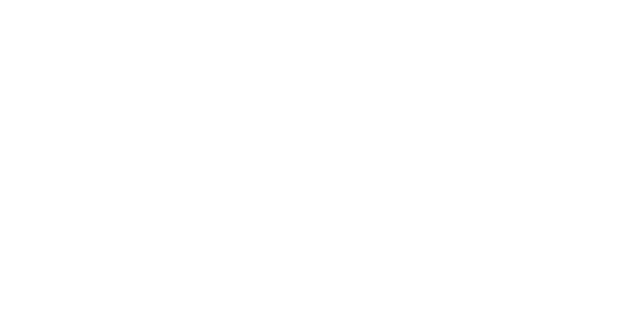
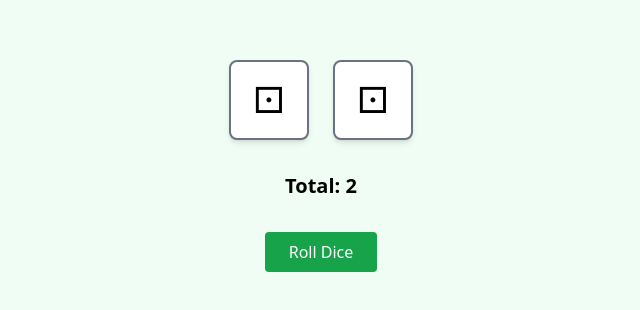
Before and after one commit to DannyS95/react-20, a React (Vite) app: page /roll-dice in a window 1280 px wide. Before the commit this address had no page. Shown: the part 234-544 px from the top of the page, without its empty margins (319-959 px from the left). Built offline with nearby package versions, Linux system fonts and the light colour scheme; the HTML template or start-up script is replaced by a standard one.

Commit message:
feature: add Roll Dice page with face-based dice display
- Created RollDice page and Dice component
- Added route and navigation to /roll-dice
- Show dice face using emoji based on value
- Display total of both dice

refactor: migrate Quote types to models folder and rename types to models

```diff
--- a/src/App.tsx
+++ b/src/App.tsx
@@ -1,8 +1,9 @@
 // src/App.tsx
-import { Routes, Route, Link } from 'react-router-dom';
+import { Routes, Route } from 'react-router-dom';
 import Home from './pages/Home';
 import QuoteGenerator from './pages/QuoteGenerator';
 import Calculator from './pages/Calculator';
+import RollDice from './pages/RollDice'; // 🧩 make sure this import exists
 
 function App() {
   return (
@@ -11,7 +12,7 @@
         <Route path="/" element={<Home />} />
         <Route path="/quote-generator" element={<QuoteGenerator />} />
         <Route path="/calculator" element={<Calculator />} />
-
+        <Route path="/roll-dice" element={<RollDice />} /> {/* ✅ Correct Route */}
       </Routes>
     </div>
   );
--- /dev/null
+++ b/src/components/Dice.tsx
@@ -0,0 +1,17 @@
+// src/components/Dice.tsx
+import React from "react";
+import { DiceModel } from "../models/DiceModel";
+
+type DiceProps = {
+  dice: DiceModel;
+};
+
+const Dice = ({ dice }: DiceProps) => {
+  return (
+    <div className="w-20 h-20 flex items-center justify-center border-2 border-gray-500 rounded-lg text-4xl bg-white shadow-md">
+      {dice.face}
+    </div>
+  );
+};
+
+export default Dice;
--- a/src/components/QuoteBox.tsx
+++ b/src/components/QuoteBox.tsx
@@ -1,9 +1,9 @@
 import React, { useEffect, useState } from "react";
 import { getQuote, fetchAvailableTags, fetchTagsForAuthor } from "../services/quoteService";
-import { Quote } from "../types/quote";
+import { QuoteModel } from "../models/QuoteModel";
 
 const QuoteBox = () => {
-  const [quote, setQuote] = useState<Quote | null>(null);
+  const [quote, setQuote] = useState<QuoteModel | null>(null);
   const [loading, setLoading] = useState(false);
   const [author, setAuthor] = useState("");
   const [tag, setTag] = useState("");
--- /dev/null
+++ b/src/models/DiceModel.ts
@@ -0,0 +1,12 @@
+// src/models/DiceModel.ts
+export const diceFaces = ["⚀", "⚁", "⚂", "⚃", "⚄", "⚅"] as const;
+
+export interface DiceModel {
+  value: number;     // 1–6
+  face: string;      // matching face emoji
+}
+
+export const createDice = (value: number): DiceModel => ({
+  value,
+  face: diceFaces[value - 1],
+});
--- a/src/types/quote.ts
+++ b/src/models/QuoteModel.ts
@@ -1,4 +1,4 @@
-export type Quote = {
+export type QuoteModel = {
     content: string;
     author: string;
   };
--- a/src/pages/Home.tsx
+++ b/src/pages/Home.tsx
@@ -21,6 +21,13 @@
           >
             🔢 Calculator
           </Link>
+
+          <Link
+            to="/roll-dice"
+            className="block bg-green-600 text-white px-6 py-2 rounded-lg hover:bg-green-700 transition"
+          >
+            🎲 Roll Dice
+          </Link>
         </div>
       </div>
     </div>
--- /dev/null
+++ b/src/pages/RollDice.tsx
@@ -0,0 +1,36 @@
+// src/pages/RollDice.tsx
+import React, { useState } from "react";
+import Dice from "../components/Dice";
+import { createDice, DiceModel } from "../models/DiceModel";
+
+const RollDice = () => {
+  const [dice1, setDice1] = useState<DiceModel>(createDice(1));
+  const [dice2, setDice2] = useState<DiceModel>(createDice(1));
+
+  const rollDice = () => {
+    const new1 = Math.ceil(Math.random() * 6);
+    const new2 = Math.ceil(Math.random() * 6);
+    setDice1(createDice(new1));
+    setDice2(createDice(new2));
+  };
+
+
+  return (
+    <div className="min-h-screen bg-green-50 flex flex-col items-center justify-center gap-8">
+      <div className="flex gap-6">
+        <Dice dice={dice1} />
+        <Dice dice={dice2} />
+      </div>
+      <p className="text-xl font-semibold">Total: {dice1.value + dice2.value}</p>
+
+      <button
+        onClick={rollDice}
+        className="bg-green-600 text-white px-6 py-2 rounded hover:bg-green-700 transition"
+      >
+        Roll Dice
+      </button>
+    </div>
+  );
+};
+
+export default RollDice;
--- a/src/services/quoteService.ts
+++ b/src/services/quoteService.ts
@@ -1,4 +1,4 @@
-import { Quote } from "../types/quote";
+import { Quote } from "../models/QuoteModel";
 
 const BASE_URL = "https://api.quotable.io/quotes/random";
 
```
